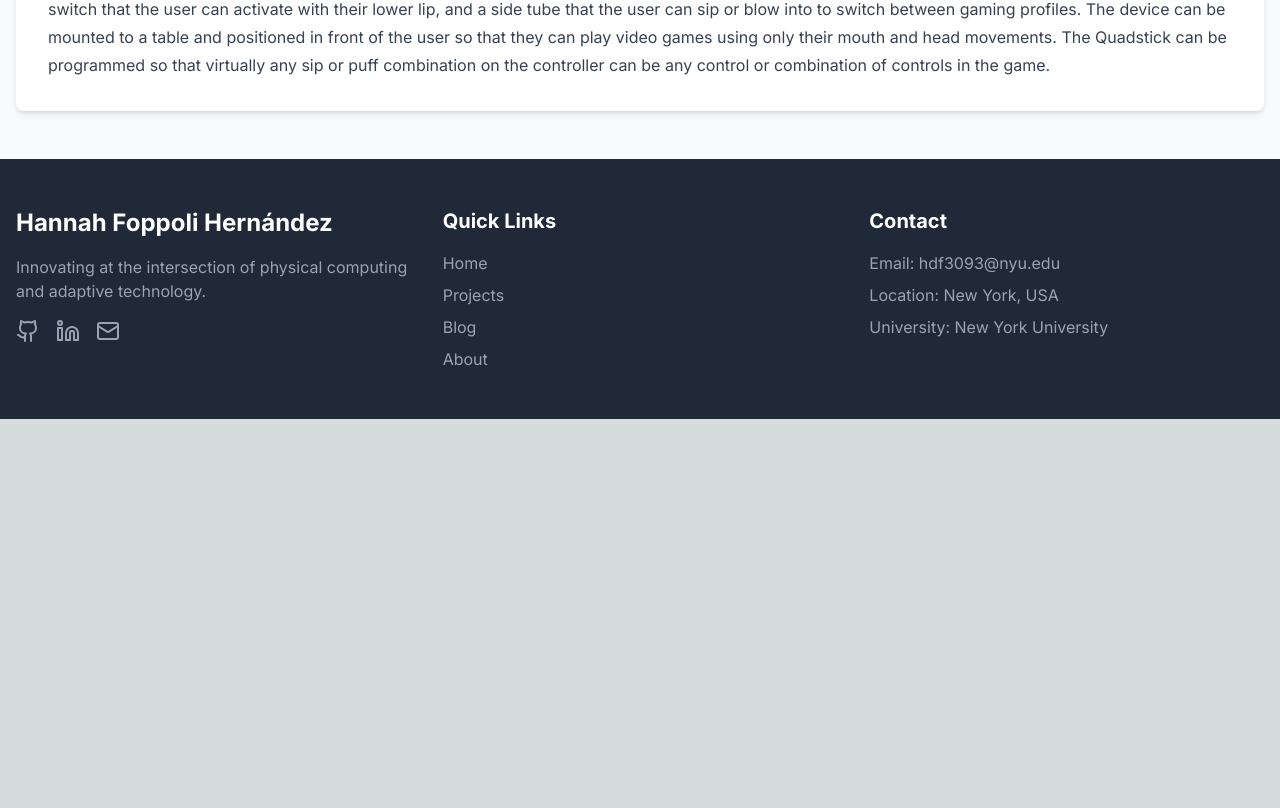
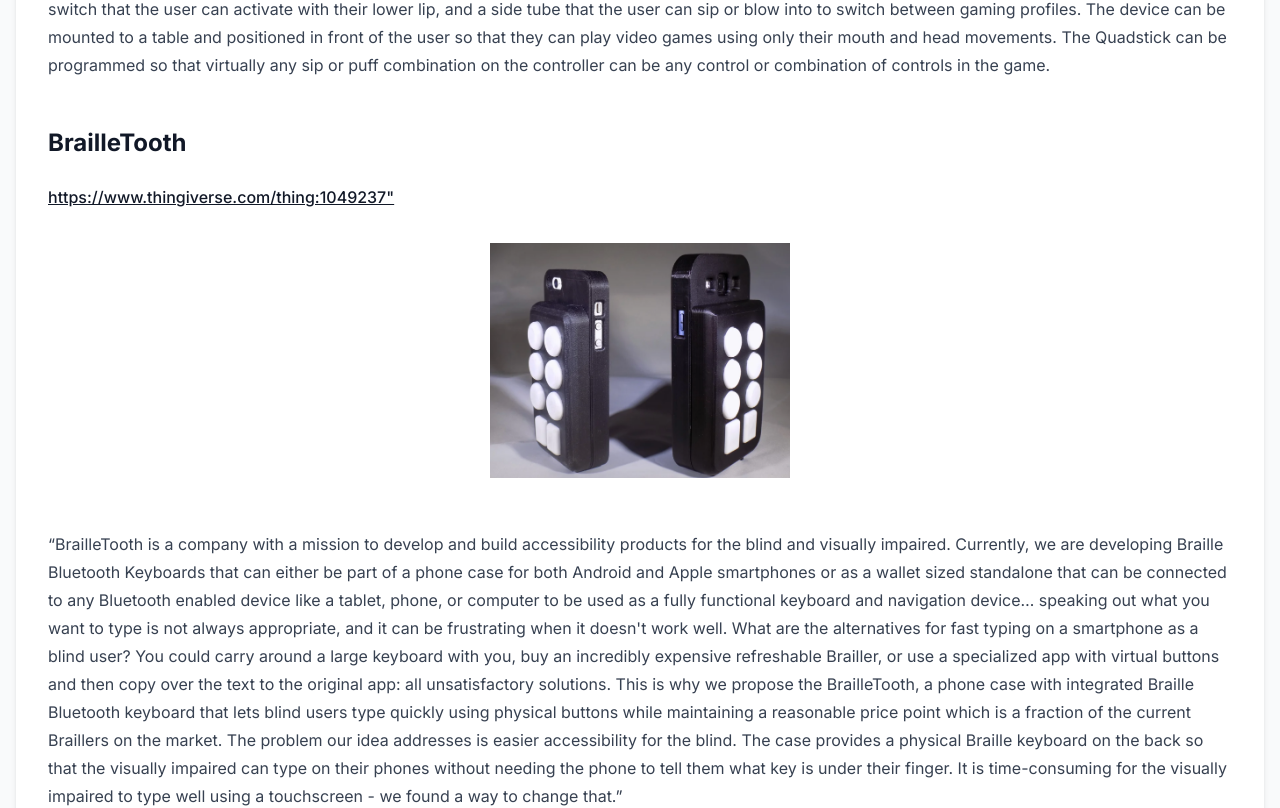
Before and after one commit to hdf3093/adaptiveTech, a Next.js app: page /blog/ms in a window 1280 px wide. Shown: the part 5193-6001 px from the top of the page. Before the commit the page ends 5612 px from the top, so only its background shows below. Built offline with nearby package versions, Linux system fonts and the light colour scheme.

Commit message:
Add files via upload

```diff
--- a/app/blog/ms/page.tsx
+++ b/app/blog/ms/page.tsx
@@ -148,6 +148,21 @@ export default function BlogPost() {
 
               <p>The Quadstick is an adaptive controller that allows someone to play video games only using their mouth. It contains four components: a joystick which the user can control with mouth and head movements, a mouthpiece with three holes that the user sips or blows into for the different controls in the game, a lip switch that the user can activate with their lower lip, and a side tube that the user can sip or blow into to switch between gaming profiles. The device can be mounted to a table and positioned in front of the user so that they can play video games using only their mouth and head movements. The Quadstick can be programmed so that virtually any sip or puff combination on the controller can be any control or combination of controls in the game. </p>
 
+              <h2>BrailleTooth</h2>
+              <a>https://www.thingiverse.com/thing:1049237"</a>
+              <div className="flex justify-center">
+                <Image
+                  src="/braille.png"
+                  alt="braille 3d device"
+                  width={300}
+                  height={300}
+                  className="object-contain"
+                />
+              </div>
+              <p>“BrailleTooth is a company with a mission to develop and build accessibility products for the blind and visually impaired. Currently, we are developing Braille Bluetooth Keyboards that can either be part of a phone case for both Android and Apple smartphones or as a wallet sized standalone that can be connected to any Bluetooth enabled device like a tablet, phone, or computer to be used as a fully functional keyboard and navigation device…  speaking out what you want to type is not always appropriate, and it can be frustrating when it doesn't work well. What are the alternatives for fast typing on a smartphone as a blind user? You could carry around a large keyboard with you, buy an incredibly expensive refreshable Brailler, or use a specialized app with virtual buttons and then copy over the text to the original app: all unsatisfactory solutions. This is why we propose the BrailleTooth, a phone case with integrated Braille Bluetooth keyboard that lets blind users type quickly using physical buttons while maintaining a reasonable price point which is a fraction of the current Braillers on the market.
+              The problem our idea addresses is easier accessibility for the blind. The case provides a physical Braille keyboard on the back so that the visually impaired can type on their phones without needing the phone to tell them what key is under their finger. It is time-consuming for the visually impaired to type well using a touchscreen - we found a way to change that.”
+              </p>
+
 
 
 
```
Also changed, not shown: public/braille.png (added).
